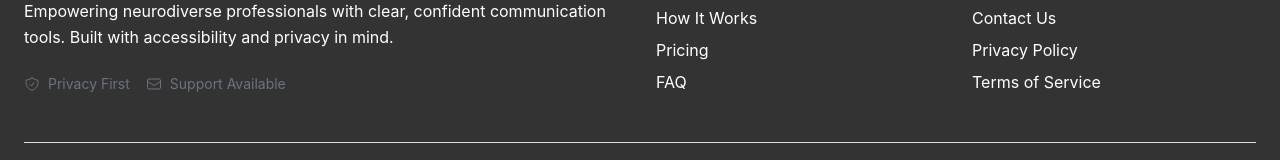
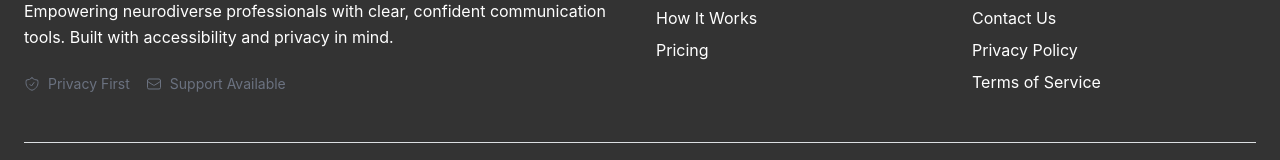
Before and after one commit to nocheerleader/neurocomms, a React (Vite) app: page / in a window 1280 px wide. Shown: the part 3767-3927 px from the top of the page. Built offline with nearby package versions, Linux system fonts and the light colour scheme; no server answers.

Commit message:
Updated Footer.tsx

```diff
--- a/src/components/Footer.tsx
+++ b/src/components/Footer.tsx
@@ -38,8 +38,7 @@ export function Footer() {
               <li><a href="#" className="hover:text-primary-foreground transition-colors">Features</a></li>
               <li><a href="#" className="hover:text-primary-foreground transition-colors">How It Works</a></li>
               <li><a href="#" className="hover:text-primary-foreground transition-colors">Pricing</a></li>
-              <li><a href="#" className="hover:text-primary-foreground transition-colors">FAQ</a></li>
-            </ul>
+              </ul>
           </div>
 
           <div>
```
